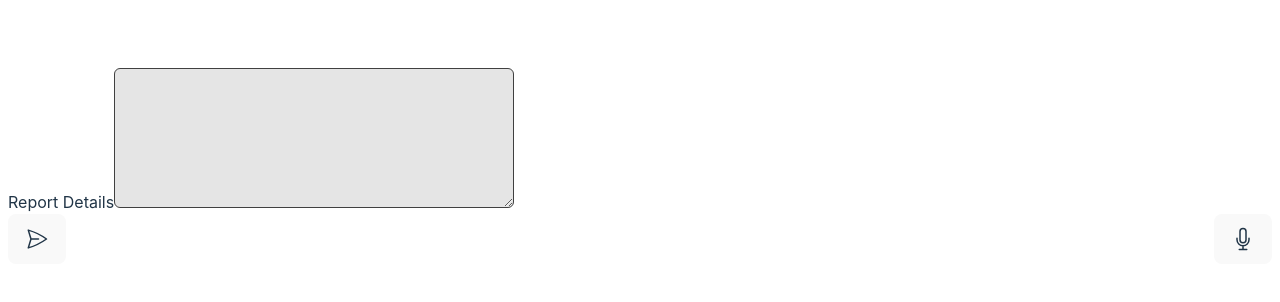
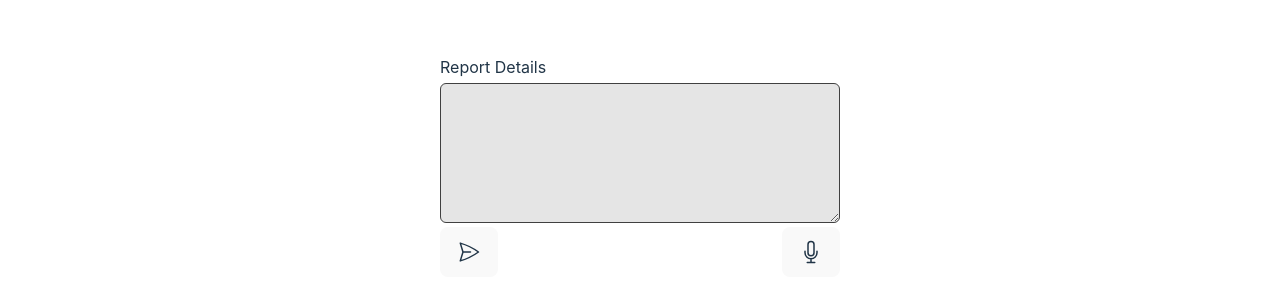
Before and after one commit to JorensM/school-reports-system, a React (Vite) app: page / in a window 1280 px wide. Shown: the part 234-536 px from the top of the page. Built offline with nearby package versions, Linux system fonts and the light colour scheme.

Commit message:
feat: polish

```diff
--- a/src/App.tsx
+++ b/src/App.tsx
@@ -1,4 +1,4 @@
-import { ChangeEvent, useRef, useState } from 'react';
+import { ChangeEvent, FormEvent, useRef, useState } from 'react';
 import RecordButton from './components/RecordButton'
 import SendButton from './components/SendButton'
 import clsx from 'clsx';
@@ -87,6 +87,8 @@ function App() {
 
   const [reportDetailsValue, setReportDetailsValue] = useState<string>('');
 
+  const [formSubmitted, setFormSubmitted] = useState<boolean>(false);
+
   const handleReportDetailsInputChange = (e: ChangeEvent<HTMLTextAreaElement>) => {
     setReportDetailsValue(e.currentTarget.value);
   }
@@ -123,6 +125,16 @@ function App() {
     setReportDetailsValue(res.data);
     setShowRecordingOverlay(false);
     setRecordingState('recording');
+  }
+
+  const handleFormSubmit = (e: FormEvent<HTMLFormElement>) => {
+    e.preventDefault();
+    setFormSubmitted(true);
+  }
+
+  const resetForm = () => {
+    setReportDetailsValue("");
+    setFormSubmitted(false);
   }
 
   return (
@@ -162,9 +174,12 @@ function App() {
         </>
         : null }
       </div>
-      <div className='flex flex-col justify-center w-full h-full p-2'>
+      <div className='flex flex-col justify-center w-full h-full p-2 items-center'>
         {/* Report form */}
-        <form>
+        <form
+          className='flex flex-col w-full max-w-[400px] gap-1'
+          onSubmit={handleFormSubmit}
+        >
           <label
             htmlFor='report-details'
           >
@@ -172,23 +187,40 @@ function App() {
           </label>
           <textarea
             className={'bg-neutral-200 border border-neutral-700 rounded-md ' +
-              'w-full max-w-[400px] h-[140px] text-neutral-700 p-1 outline-offset-2 transition-all duration-200 ' +
+              'h-[140px] text-neutral-700 p-1 outline-offset-2 transition-all duration-200 ' +
               'focus-within:ring-2 focus-within:ring-amber-500 focus-within:outline-0'
             }
             id='report-details'
             name='report-details'
             onChange={handleReportDetailsInputChange}
             value={reportDetailsValue}
+            required
           >
 
           </textarea>
-          <div className='flex justify-between'>
+          <div className='flex items-center justify-between'>
+            {
+              formSubmitted ?
+                <>
+                  <span>
+                    Report submitted.
+                  </span>
+                  <button
+                    onClick={resetForm}
+                  >
+                    New report
+                  </button>
+                </>
+              :
+              <>
                 <SendButton
                 />
                 <RecordButton
                   onClick={startRecording}
                   type='button'
                 />
+              </>
+            }
           </div>
         </form>
       </div>
```
Lines whose indentation alone changed are shown as unchanged.
